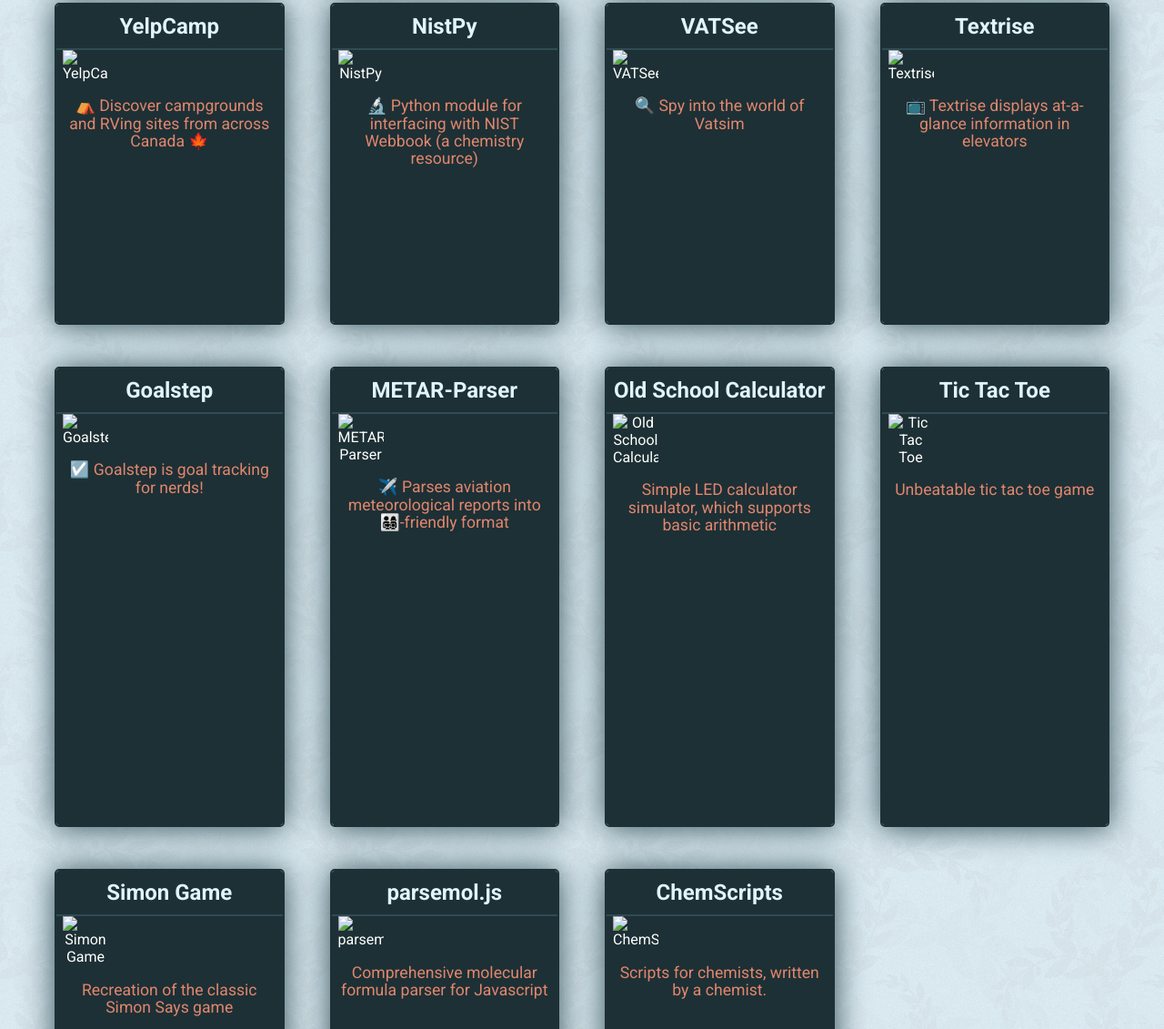
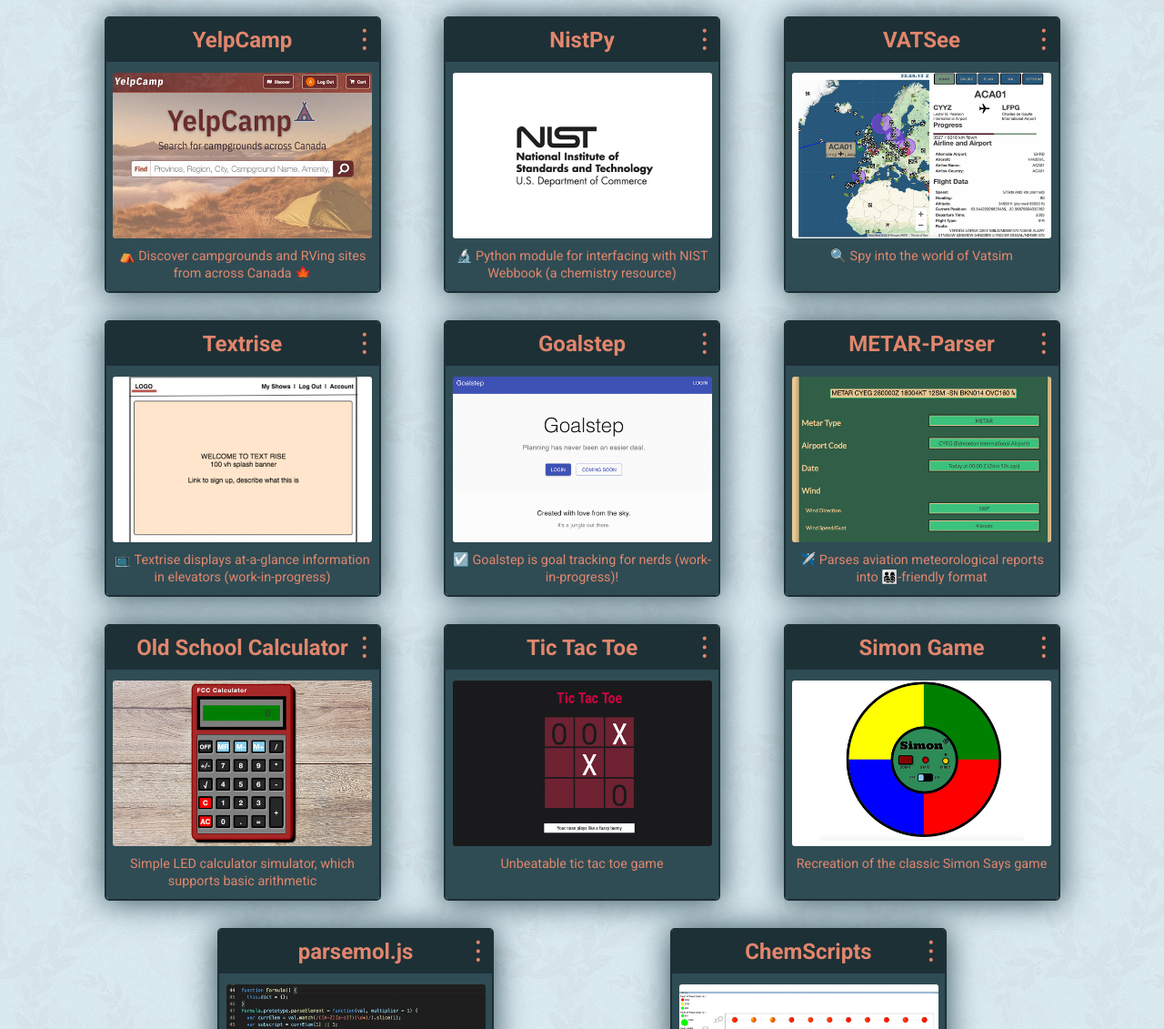
Before and after one commit to sabidhasan/sabidhasan.github.io, a website: page index.html in a window 1280 px wide. Shown: the part 1919-3050 px from the top of the page at 91% size. Drawn offline with Linux system fonts and the light colour scheme; a web font is replaced by a local one.

Commit message:
Project screenshots

```diff
--- a/scripts/index.js
+++ b/scripts/index.js
@@ -68,57 +68,57 @@
 ];
 const projectData = [
   {
-    img: '',
+    img: '/images/projects/project-yelpcamp.gif',
     title: 'YelpCamp',
     text: '⛺ Discover campgrounds and RVing sites from across Canada 🍁',
     longText: `Full stack project for discovering and reviewing campgrounds from across
       Canada. Fully responsive, ARIA-compliant page featuring user auth and tested code.`,
-    deployLink: '',
+    deployLink: 'http://yelpycamp.herokuapp.com',
     githubLink: 'https://github.com/sabidhasan/yelp-camp',
     techStack: ['html', 'css', 'react', 'node', 'mongo', 'responsive', 'firebase'],
     tags: ['SHOWCASE', 'FULL STACK']
   },
   {
-    img: '',
+    img: '/images/projects/project-nistpy.gif',
     title: 'NistPy',
     text: '🔬 Python module for interfacing with NIST Webbook (a chemistry resource)',
     longText: `Class for interfacing with NIST Webbook. Uses numpy, pandas
       and matplotlib for manipulating chemical data in a Pythonic manner. Uses requests,
       regex, and object oriented design.`,
-    deployLink: '',
+    deployLink: null,
     githubLink: 'https://github.com/sabidhasan/NistPy',
     techStack: ['python'],
     tags: ['SHOWCASE', 'CHEMISTRY']
   },
   {
-    img: '',
+    img: '/images/projects/project-vatsee.gif',
     title: 'VATSee',
     text: '🔍 Spy into the world of Vatsim',
     longText: `VATSIM is a non-profit that runs a flight-simulation network.
     VATSee displays a live view into VatSim. Backend features memoization and SQLite database`,
-    deployLink: 's',
+    deployLink: null,
     githubLink: 'https://github.com/sabidhasan/VATSee',
     techStack: ['python', 'flask', 'jquery', 'css', 'html', 'mysql', 'bootstrap'],
     tags: ['SHOWCASE', 'FULL STACK']
   },
   {
-    img: '',
+    img: '/images/projects/project-textrise.gif',
     title: 'Textrise',
-    text: '📺 Textrise displays at-a-glance information in elevators',
-    longText: `Work in progress: Built a free, no-advertisement, and stable elevator
-    informational system, with a public API for writing custom widgets. Intended for
-    showing messages, weather, traffic, etc.`,
-    deployLink: '',
+    text: '📺 Textrise displays at-a-glance information in elevators (work-in-progress)',
+    longText: `Work in progress: In a team of two, building a free, no-advertisement
+    elevator informational system, with a public API for writing custom widgets.
+    Intended for showing messages, weather, traffic, etc.`,
+    deployLink: null,
     githubLink: 'https://gitlab.com/abidhasan/textrise',
     techStack: ['ts', 'vue', 'html', 'css', 'node'],
     tags: ['FULL STACK']
   },
   {
-    img: '',
+    img: '/images/projects/project-goalstep.gif',
     title: 'Goalstep',
-    text: '☑️ Goalstep is goal tracking for nerds!',
-    longText: `Helped with writing MVP for goal tracking software. A cross between a
-      to-do list and full-fledged project management software. Features user auth,
+    text: '☑️ Goalstep is goal tracking for nerds (work-in-progress)!',
+    longText: `Helped with writing MVP for goal tracking software (team of two).
+    A cross between a to-do list and project management software. Features user auth,
       sign up and sharing tasks. CLOSED SOURCE.`,
     deployLink: null,
     githubLink: null,
@@ -126,45 +126,45 @@
     tags: ['FULL STACK']
   },
   {
-    img: '',
+    img: '/images/projects/project-metarparser.gif',
     title: 'METAR-Parser',
     text: '✈️ Parses aviation meteorological reports into 👨‍👩‍👧‍👦-friendly format',
     longText: `Responsive, friendly website for parsing aviation weather data.
       Handles incomplete data, worldwide airport codes and unit systems (meters/feet).`,
-    deployLink: '',
+    deployLink: null,
     githubLink: 'https://github.com/sabidhasan/metar-parser',
     techStack: ['html', 'css', 'js', 'responsive'],
     tags: ['FRONT END']
   },
   {
-    img: '',
+    img: '/images/projects/project-calculator.gif',
     title: 'Old School Calculator',
     text: 'Simple LED calculator simulator, which supports basic arithmetic',
     longText: `Made as a part of FreeCodeCamp, basic calculator with support for arithmetic,
       memory recall and full keyboard support.`,
-    deployLink: '',
+    deployLink: null,
     githubLink: 'https://github.com/sabidhasan/FreeCodeCamp',
     techStack: ['html', 'css', 'js', 'responsive', 'jquery'],
     tags: ['FRONT END']
   },
   {
-    img: '',
+    img: '/images/projects/project-tictactoe.gif',
     title: 'Tic Tac Toe',
     text: 'Unbeatable tic tac toe game',
     longText: `Beaufiful tic tac toe game, that offers custom symbols, and three levels
       of difficulty (the highest is unbeatable, where the computer plays perfectly).`,
-    deployLink: '',
+    deployLink: null,
     githubLink: 'https://github.com/sabidhasan/FreeCodeCamp',
     techStack: ['html', 'sass', 'js'],
     tags: ['FRONT END']
   },
   {
-    img: '',
+    img: '/images/projects/project-simongame.gif',
     title: 'Simon Game',
     text: 'Recreation of the classic Simon Says game',
-    longText: `Features sound and buttons of the classic simon game from the 1980s.
-      Strict mode available.`,
-    deployLink: '',
+    longText: `Features the sounds and buttons of the classic Simon game from the 1980s.
+      Also has Strict Mode, like the real game.`,
+    deployLink: null,
     githubLink: 'https://github.com/sabidhasan/FreeCodeCamp',
     techStack: ['html', 'sass', 'js', 'jquery'],
     tags: ['FRONT END']
@@ -181,7 +181,7 @@
   //   tags: ['FRONT END']
   // },
   {
-    img: '',
+    img: '/images/projects/project-parsemol.gif',
     title: 'parsemol.js',
     text: 'Comprehensive molecular formula parser for Javascript',
     longText: `Created for my cBase project, this function allows parsing and validation
@@ -192,13 +192,13 @@
     tags: ['CHEMISTRY']
   },
   {
-    img: '',
+    img: '/images/projects/project-chemscripts.gif',
     title: 'ChemScripts',
     text: 'Scripts for chemists, written by a chemist.',
     longText: `Scripts for aiding the medicinal chemist working with Dotmatics software.
       Tools for CNS Multiparameter Optimization, pKa, lipE, clogP, ligand efficiency,
       finding duplicates, and more.`,
-    deployLink: '',
+    deployLink: null,
     githubLink: 'https://github.com/sabidhasan/ChemScripts',
     techStack: ['python'],
     tags: ['CHEMISTRY']
@@ -249,9 +249,9 @@
     return element;
   }
 }
-////////////
-// COURSES//
-////////////
+///////////
+//COURSES//
+///////////
 
 class Courses extends DomNodeCreator {
   constructor() {
@@ -300,9 +300,9 @@
 // PROJECTS //
 //////////////
 class Projects extends DomNodeCreator {
-  constructor() {
+  constructor(data) {
     super();
-    this.DOMNodes = this.makeDOMNodes(projectData);
+    this.DOMNodes = this.makeDOMNodes(data);
     this.attachDOMNodes();
   }
 
@@ -310,8 +310,11 @@
     const parentElem = document.querySelector('.projects__tile-container');
     this.DOMNodes.forEach(val => {
       parentElem.appendChild(val);
-      val.addEventListener('click', () => {
+      const flipButton = val.querySelector('.projects__tile-button');
+      flipButton.addEventListener('click', function () {
         val.classList.toggle('projects__tile-flipped');
+        this.classList.toggle('projects__tile-button-flipped');
+        this.innerText = this.innerText === '...' ? 'X' : '...';
       });
     });
 
@@ -320,7 +323,8 @@
   makeDOMNodes(data) {
     return data.map(node => {
       const attributes = { 'src': node.img, 'alt': node.title, };
-      const screenshot = this.setAttributes(this.createElementWithClass('img', 'courses__img'), attributes);
+      const image = this.createElementWithClass('img', 'projects__tile-screenshot');
+      const screenshot = this.setAttributes(image, attributes);
 
       let title = this.createElementWithClass('h1', 'projects__tile-title');
       title = this.addChildren(title, this.createText(node.title));
@@ -334,10 +338,6 @@
       // BACK
       let backTitle = this.createElementWithClass('h1', 'projects__tile-title');
       backTitle = this.addChildren(backTitle, this.createText(node.title));
-
-      let closeButton = this.createElementWithClass('span', 'projects__tile-close');
-      closeButton = this.addChildren(closeButton, this.createText('X'));
-      closeButton = this.setAttributes(closeButton, {'aria-label': 'Close details'});
 
       let longSummary = this.createElementWithClass('p', 'projects__tile-text');
       longSummary = this.addChildren(longSummary, this.createText(node.longText));
@@ -360,11 +360,16 @@
       })
 
       let back = this.createElementWithClass('div', 'projects__tile-back');
-      back = this.addChildren(back, [backTitle, closeButton, longSummary, techStack, codeLink, deployLink])
+      back = this.addChildren(back, [backTitle, longSummary, techStack, codeLink, deployLink])
+
+      // Button
+      let button = this.createElementWithClass('span', 'projects__tile-button');
+      button = this.addChildren(button, this.createText('...'));
+      button = this.setAttributes(button, { 'aria-label': 'Close details' });
 
       let projectTile = this.createElementWithClass('div', 'projects__tile');
       projectTile = this.setAttributes(projectTile, { 'data-type': node.tags.join(' ') })
-      return this.addChildren(projectTile, [front, back]);
+      return this.addChildren(projectTile, [button, front, back]);
     });
   }
 
@@ -405,7 +410,7 @@
 }
 
 // PROJECTS
-const projects = new Projects();
+const projects = new Projects(projectData);
 
 // COURSES STUFF
 const coursesContainer = document.querySelector('.courses__container');
--- a/styles/style.css
+++ b/styles/style.css
@@ -133,45 +133,49 @@
   background: var(--contrast); transition: all 0.4s cubic-bezier(0.645, 0.045, 0.355, 1);
 }
 .projects__tile-container {
-  display: grid; grid-template-columns: repeat(auto-fill, minmax(250px, 1fr));
-  grid-gap: 50px; grid-template-rows: 350px; padding-bottom: 40px;
+  display: flex; flex-wrap: wrap; padding-bottom: 40px; justify-content: space-evenly;
 }
 .projects__tile {
   border: 2px solid var(--main-darker); border-radius: 5px; color: var(--lightest);
-  overflow: hidden; height: 100%; cursor: pointer;
+  overflow: hidden; height: 300px; flex-basis: 300px; margin: 15px;
   animation: tile_enter 0.15s ease-in-out; box-shadow: 0px 1px 35px var(--main-dark);
+  position: relative;
 }
 .projects__tile-hidden {
   display: none;
 }
 .projects__tile-front {
-  background: var(--main-darker); height: 100%; overflow: hidden;
-  transition: all .2s;
+  background: var(--main-dark); height: 100%; overflow: hidden;
+  transition: all .2s; display: flex; flex-direction: column; align-items: center;
 }
 .projects__tile-front .projects__tile-text {
-  color: var(--contrast); font-size: 1.1rem;
+  color: var(--contrast); font-size: .9rem; align-self: stretch; margin: 10px 0;
 }
 .projects__tile-front .projects__tile-title {
-  color: var(--light)
+  color: var(--contrast); align-self: stretch; background: var(--main-darker);
 }
 .projects__tile-screenshot {
-  max-width: 100%;
+  margin-top: 10px; width: 95%; border-radius: 3px;
 }
 .projects__tile-title {
   grid-column: span 2; border-bottom: 2px solid var(--main-dark); margin: 0;
-  padding: 10px 0; color: var(--main-dark);
+  padding: 10px 0; color: var(--main-darker);
 }
-.projects__tile-close {
-    right: 5px; top: 5px; position: absolute; font-size: 2.3rem; color: var(--main-darker);
-    font-weight: 100;
+.projects__tile-button {
+    position: absolute; font-size: 2.3rem; z-index: 1; font-weight: normal; color: var(--contrast);
+    transform: rotateZ(90deg); right: -10px; top: 2px; transition: color 0.15s; cursor: pointer;
+}
+.projects__tile-button-flipped {
+  right: 5px; top: 10px; color: var(--main-dark); transform: rotateZ(0);
 }
 .projects__tile-text {
-  grid-column: span 2; font-size: 0.9rem; line-height: 1.2rem; padding: 0 5px; color: var(--main-darker)
+  grid-column: span 2; font-size: 0.85rem; line-height: 1.2rem; padding: 0 5px;
+  color: var(--main-darker);
 }
 .projects__tile-back {
   display: grid; grid-template-columns: 1fr 1fr; grid-template-rows: auto auto 1fr auto;
   background: var(--contrast); height: calc(100% - var(--collapsed-height));
-  overflow: hidden; position: relative;
+  overflow: hidden;
 }
 .project__tile-links {
   border: 2px solid var(--main-dark); border-radius: 50%; width: 40px; height: 40px;
@@ -372,7 +376,8 @@
   .nav__link-container { width: 100%; }
   .nav__desktop-only { display: none; }
   .nav__link {
-    font-size: 0.85rem; margin: 0; text-align: center; font-weight: 100; padding: 10px 3px;
+    font-size: 0.85rem; margin: 0; text-align: center; font-weight: bold;
+    padding: 10px 3px;
   }
   .nav__logo { display: none; }
 
@@ -402,8 +407,11 @@
   .projects__text {
     margin: 0 0 1rem 0; line-height: 1.7rem; font-size: 1.1rem;
   }
+  .projects__tile-screenshot {
+    /* width: 61%; height: 58%; */
+  }
   .projects__filters-list {
-    width: 100%; margin: 5px auto; display: flex; flex-direction: column; width: 55%;
+    margin: 5px auto; display: flex; flex-direction: column; width: 75%;
   }
   .projects__filters-list li {
     word-break: break-word; line-height: 0.8rem; border-bottom: none;
@@ -413,13 +421,15 @@
     border-top: 2px solid var(--main-dark); background: rgba(220, 70, 10, 0.5);
   }
   .projects__tile-container {
-    grid-gap: 20px; grid-template-rows: 250px;
+    /* grid-gap: 20px; grid-template-rows: 250px; padding: 0 10px; */
+  }
+  .projects__tile {
+    box-shadow: none; flex-basis: 100%; margin: 5px;
   }
   .projects__tile-title { padding: 5px 0; }
-  .projects__tile-close { top: 0; }
-  .projects__tile-text {
-    margin: 0; font-size: 0.85rem;
-  }
+  .projects__tile-button { top: 0; }
+  .projects__tile-icons { padding-top: 5px; }
+  .projects__tile-front .projects__tile-text { font-size: 0.85rem; }
 
   /* .skills { width: 101%; } */
   .skills__section {
```
